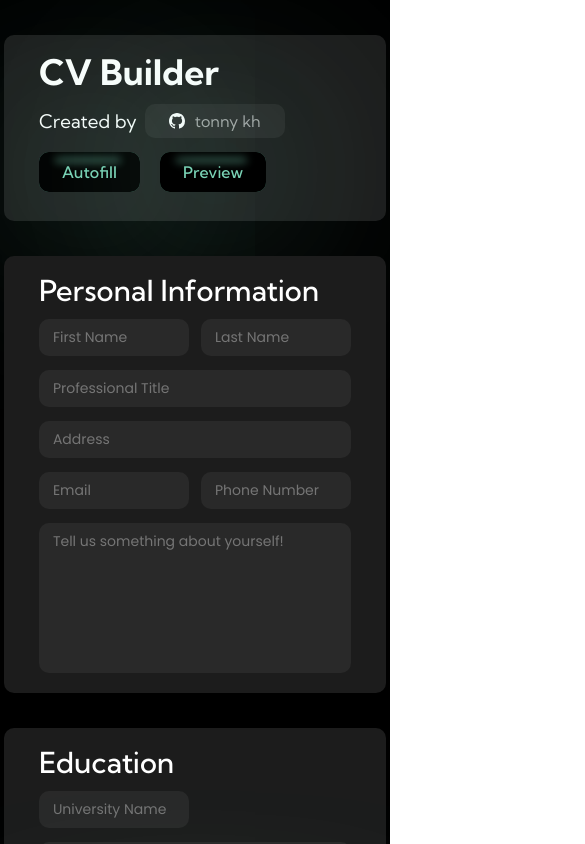
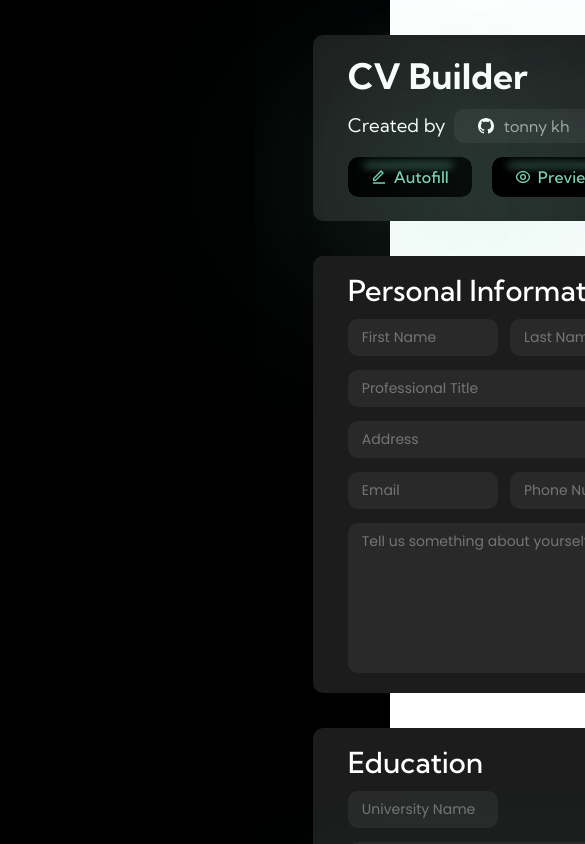
Before and after one commit to tonnykh/cv-application, a React (Create React App) app: page / in a window 390 px wide. Shown: the top 844 px of the page, 585 px wide, since content can reach past the window. Built offline with nearby package versions, Linux system fonts and the light colour scheme.

Commit message:
Add icons & improve responsive

```diff
--- a/src/components/Main/CVFormEditor/components/Education.js
+++ b/src/components/Main/CVFormEditor/components/Education.js
@@ -2,6 +2,8 @@ import React from 'react';
 import uniqid from 'uniqid';
 import Button from '../../Utils/Button';
 import EducationItem from './EducationItem';
+
+import { RiDeleteBin6Line } from "react-icons/ri";
 
 const Education = (props) => {
     const { onChange, onAddEducation, education, onDeleteEducation } = props;
@@ -22,6 +24,7 @@ const Education = (props) => {
               text="Delete"
               key={uniqid()}
               onClick={() => onDeleteEducation(educationItem.id)}
+              icon={<RiDeleteBin6Line />}
             />
           </div>
         ) : (
--- a/src/components/Main/Header/Header.js
+++ b/src/components/Main/Header/Header.js
@@ -1,11 +1,13 @@
 import Button from "../Utils/Button";
 import GithubButton from "../Utils/GithubButton";
+
+import { RiEditLine, RiEyeLine, RiCodeLine } from "react-icons/ri";
 
 const Header = (props) =>  {
     const { autofill, preview, state } = props;
 
     return(
-        <header>
+        <header className="main-header">
             <h2>CV Builder</h2>
             <div className="made-by">
                 <h3>Created by </h3>
@@ -15,8 +17,8 @@ const Header = (props) =>  {
                 />
             </div>
             <div className="header-buttons">
-                <Button text="Autofill" onClick={autofill} />
-                <Button text={state ? "Editor" : "Preview"} className={"preview-button"} onClick={preview} />
+                <Button text="Autofill" onClick={autofill} icon={<RiEditLine />} />
+                <Button text={state ? "Editor" : "Preview"} className={"preview-button"} onClick={preview} icon={!state ? <RiEyeLine /> : <RiCodeLine />} />
             </div>
         </header>
     )
--- a/src/components/Main/Utils/Button.js
+++ b/src/components/Main/Utils/Button.js
@@ -1,12 +1,13 @@
 
 const Button = (props) => {
-    const { text, onClick, className = '' } = props
+    const { text, onClick, className = '', icon } = props
 
     return (
         <button
             className={className}
             onClick={(e) => onClick(e)}
         >
+            {icon}
             {text}
         </button>
     )
--- a/src/styles/CVFormEditor.css
+++ b/src/styles/CVFormEditor.css
@@ -4,7 +4,7 @@
     display: flex;
     flex-direction: column;
     gap: 35px;
-    max-width: 425px;
+    /* max-width: 425px; */
 }
 
 .CVFormEditor form {
--- a/src/styles/CVPreview.css
+++ b/src/styles/CVPreview.css
@@ -186,7 +186,7 @@ section h3 {
     .CVPreview {
         transform: scale(.8);
         position: absolute;
-        top: 130px;
+        top: 176px;
     }
 }
 
@@ -194,7 +194,7 @@ section h3 {
     .CVPreview {
         transform: scale(.7);
         position: absolute;
-        top: 90px;
+        top: 136px;
     }
 }
 
@@ -202,7 +202,7 @@ section h3 {
     .CVPreview {
         transform: scale(.6);
         position: absolute;
-        top: 52px;
+        top: 96px;
     }
 }
 
@@ -210,6 +210,6 @@ section h3 {
     .CVPreview {
         transform: scale(.5);
         position: absolute;
-        top: 10px;
+        top: 56px;
     }
 }
--- a/src/styles/Header.css
+++ b/src/styles/Header.css
@@ -1,4 +1,4 @@
-main > header {
+header.main-header {
     background-color: var(--bg-color);
     width: min(98vw, 425px);
     border-radius: var(--radius);
@@ -7,6 +7,7 @@ main > header {
     display: flex;
     flex-direction: column;
     gap: 14px;
+    justify-content: center;
 }
 
 h2 {
@@ -22,7 +23,7 @@ h2 {
     gap: 8px;
     align-items: center;
 }
-header .made-by h3 {
+.main-header .made-by h3 {
     color: white;
     font-weight: 300;
 }
@@ -54,17 +55,17 @@ header .made-by h3 {
     gap: 20px;
 }
 
-.preview-button {
+/* .preview-button {
     display: none;
-}
+} */
 
 @media (max-width: 1070px) {
-     main > header,
+    .main-header,
     .CVPreview {
         justify-self: center;
     }
 
-    .preview-button {
+    /* .preview-button {
         display: block;
-    }
+    } */
 }
--- a/src/styles/Main.css
+++ b/src/styles/Main.css
@@ -26,6 +26,8 @@ button {
                 1px -1px 200px 2px var(--accent-color);
     color: var(--accent-color);
     transition: all .5s ease-in-out;
+
+    gap: 7px;
 }
 
 button:active {
@@ -42,10 +44,19 @@ button:hover {
 
 @media (max-width: 1070px) {
     main {
-        grid-template-columns: repeat(auto-fill, minmax(min-content, 1000px) ) ;
+        grid-template-columns: repeat(auto-fill, max(1000px) ) ;
     }
 
     .CVFormEditor .not-clicked {
         display: none;
     }
+
+    .main-header {
+        width: min(98vw, 500px) !important;
+    }
+
+    main div.CVFormEditor {
+        width: min(98vw, 500px);
+        /* width: 200px; */
+    }
 }
```
